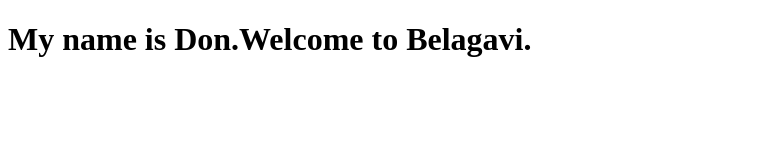
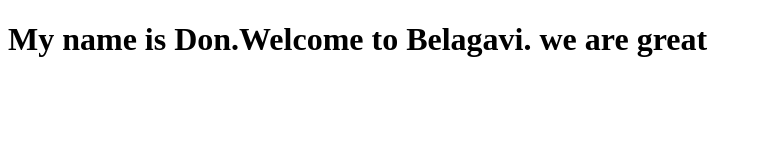
Before and after one commit to vinayakNeelagund/courser-test, a plain HTML site: page index.html in a window 1280 px wide. Shown: the whole page, without its empty margins (0-762 px from the left). Drawn offline with Linux system fonts and the light colour scheme.

Commit message:
second changes made to project

```diff
--- a/index.html
+++ b/index.html
@@ -5,6 +5,6 @@
     <title>hello coursra</title>
   </head>
   <body>
-    <h1>My name is Don.Welcome to Belagavi.</h1>
+    <h1>My name is Don.Welcome to Belagavi. we are great</h1>
   </body>
 </html>
```
